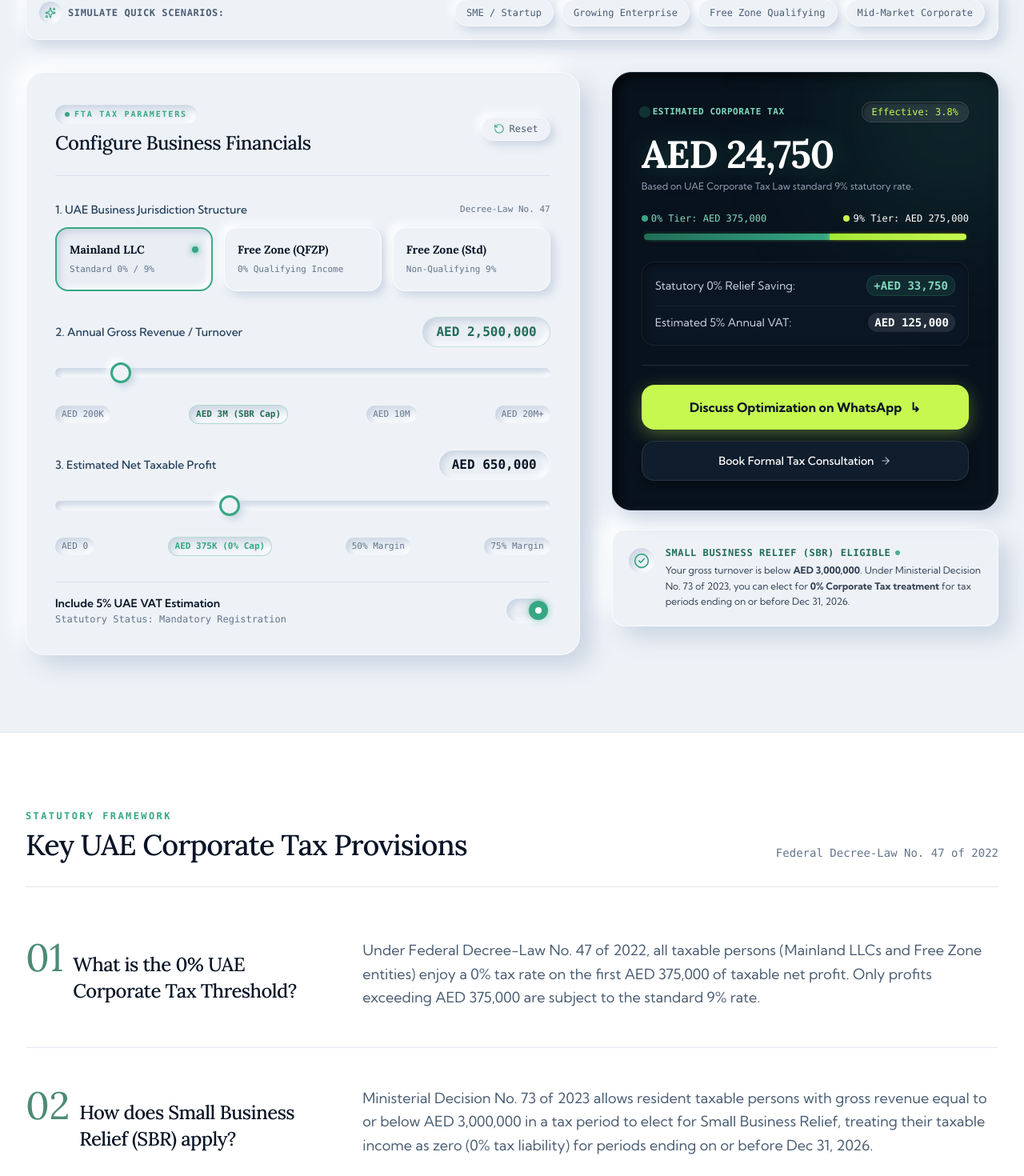
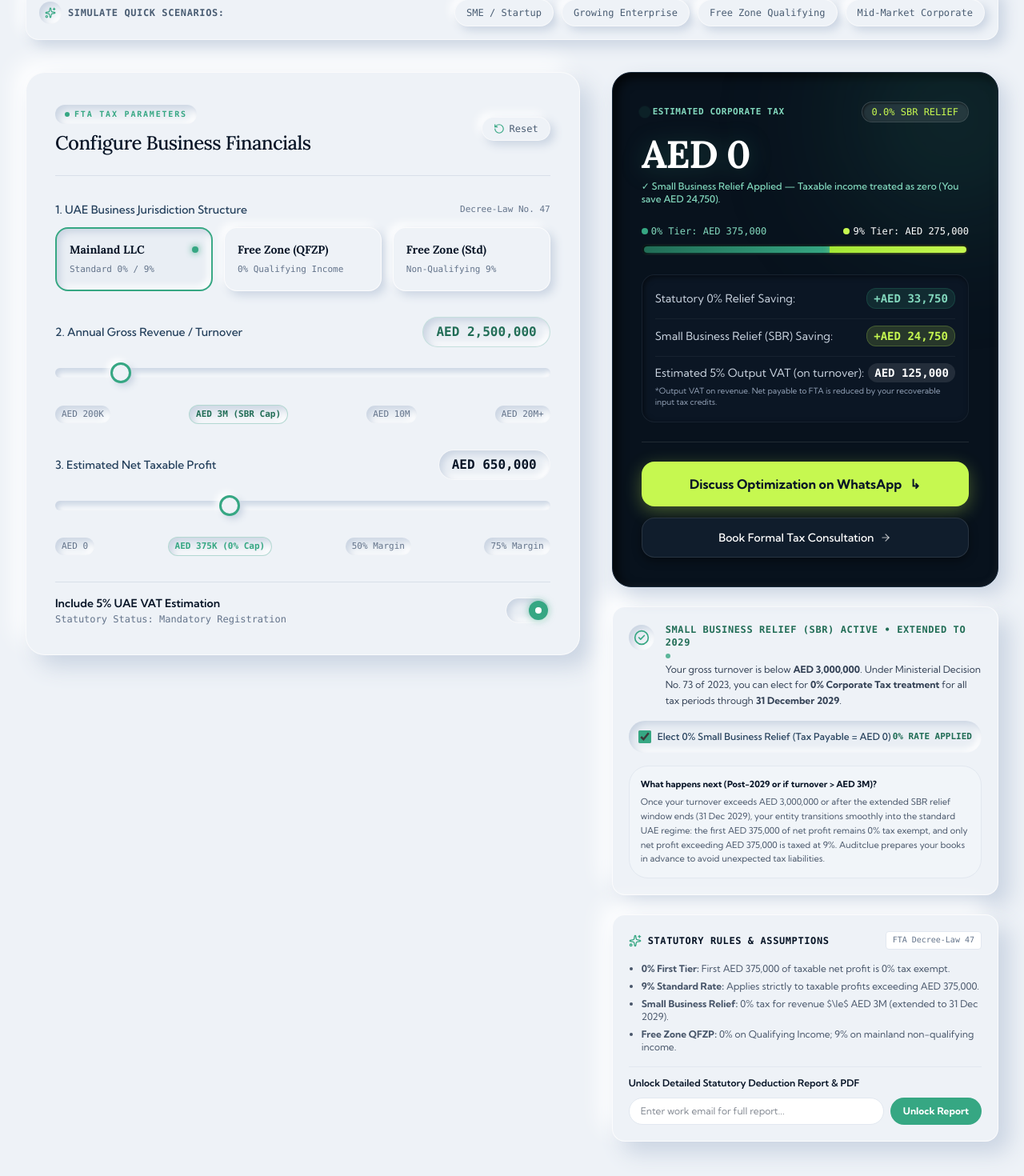
Before and after one commit to BluediamondPVT/auditclue, a Next.js app: page /calculator in a window 1280 px wide. Shown: the part 680-2150 px from the top of the page at 80% size. Built offline with nearby package versions, Linux system fonts and the light colour scheme.

Commit message:
feat: add UAE Corporate Tax & VAT calculator page with interactive SBR and lead capture components

```diff
--- a/src/app/calculator/page.tsx
+++ b/src/app/calculator/page.tsx
@@ -17,9 +17,9 @@ import {
 
 export const metadata: Metadata = {
   title:
-    "UAE Corporate Tax & VAT Calculator 2024–2026 | Auditclue Advisory",
+    "UAE Corporate Tax & VAT Calculator (2024–2029 Statutory Rules) | Auditclue Advisory",
   description:
-    "Calculate your UAE Corporate Tax liability (9%), check Small Business Relief eligibility (up to AED 3M revenue), and estimate VAT (5%) in real time.",
+    "Calculate your UAE Corporate Tax liability (9%), check Small Business Relief eligibility (up to AED 3M revenue extended to 2029), and estimate VAT (5%) in real time.",
 };
 
 const STATUTORY_FAQS = [
@@ -31,9 +31,9 @@ const STATUTORY_FAQS = [
   },
   {
     num: "02",
-    question: "How does Small Business Relief (SBR) apply?",
+    question: "How does Small Business Relief (SBR) apply & what happens after 2029?",
     answer:
-      "Ministerial Decision No. 73 of 2023 allows resident taxable persons with gross revenue equal to or below AED 3,000,000 in a tax period to elect for Small Business Relief, treating their taxable income as zero (0% tax liability) for periods ending on or before Dec 31, 2026.",
+      "Ministerial Decision No. 73 of 2023 allows resident taxable persons with gross revenue equal to or below AED 3,000,000 in a tax period to elect for Small Business Relief, treating their taxable income as zero (0% tax liability) for tax periods ending on or before Dec 31, 2029. Post-2029, or once revenue exceeds AED 3M, businesses transition to the standard regime: 0% up to AED 375,000, and 9% on net profits exceeding AED 375,000.",
   },
   {
     num: "03",
@@ -96,7 +96,7 @@ export default function CalculatorPage() {
             <div className="max-w-4xl">
               <div className="inline-flex items-center gap-2 bg-[#EAF4F0] text-[#216D56] border border-[#36A783]/25 px-3.5 py-1.5 rounded-full text-xs font-semibold tracking-wider uppercase mb-5 font-mono shadow-xs">
                 <span className="w-2 h-2 rounded-full bg-[#36A783] animate-pulse" />
-                <span>FTA STATUTORY SIMULATOR • 2024–2026</span>
+                <span>FTA STATUTORY SIMULATOR • 2024–2029 EXTENDED</span>
               </div>
 
               <h1 className="text-4xl sm:text-5xl lg:text-6xl font-serif text-[#071426] tracking-tight leading-[1.1] mb-6">
--- a/src/components/ContactForm.tsx
+++ b/src/components/ContactForm.tsx
@@ -4,15 +4,16 @@ import React, { useState } from "react";
 import { CheckCircle2, ArrowRight, Loader2, Sparkles, Send } from "lucide-react";
 
 const SERVICES_LIST = [
-  "Audit & Assurance",
+  "UAE Corporate Tax (9%)",
+  "Statutory Audit & Assurance",
+  "Business Setup & Formation",
   "Accounting & Bookkeeping",
-  "UAE VAT Services",
-  "UAE Corporate Tax",
+  "UAE VAT Services (5%)",
+  "Virtual CFO & Finance Advisory",
   "Transfer Pricing",
-  "CFO & Finance Advisory",
   "Corporate Finance",
   "Business Advisory",
-  "Compliance Services",
+  "Compliance Services (AML/ESR/UBO)",
   "Technology & Digital Finance",
   "Other / General Enquiry",
 ];
--- a/src/components/TaxCalculator.tsx
+++ b/src/components/TaxCalculator.tsx
@@ -60,6 +60,9 @@ export default function TaxCalculator() {
   const [revenue, setRevenue] = useState<number>(2500000);
   const [netProfit, setNetProfit] = useState<number>(650000);
   const [hasVatRegistration, setHasVatRegistration] = useState<boolean>(true);
+  const [electSBR, setElectSBR] = useState<boolean>(true);
+  const [leadEmail, setLeadEmail] = useState<string>("");
+  const [leadSubmitted, setLeadSubmitted] = useState<boolean>(false);
 
   // Formatting helper
   const formatAED = (val: number) => {
@@ -70,7 +73,7 @@ export default function TaxCalculator() {
     }).format(Math.max(0, val));
   };
 
-  // Statutory Calculations based on UAE Corporate Tax Law (Federal Decree-Law No. 47 of 2022)
+  // Statutory Calculations based on UAE Corporate Tax Law (Federal Decree-Law No. 47 of 2022 & Decision 73 of 2023)
   const calculation = useMemo(() => {
     const safeRevenue = Math.max(0, revenue);
     const safeProfit = Math.max(0, netProfit);
@@ -83,17 +86,23 @@ export default function TaxCalculator() {
     const statutoryExemptSlice = Math.min(safeProfit, 375000);
     const taxableProfitSlice = Math.max(0, safeProfit - 375000);
 
+    // Standard 9% tax without SBR:
+    const standardCorporateTax = taxableProfitSlice * 0.09;
+    const taxSavedByExemption = statutoryExemptSlice * 0.09;
+
     let corporateTax = 0;
-    let taxSavedByExemption = 0;
+    let sbrSavings = 0;
 
     if (businessType === "freezone_qualifying") {
       // 0% on Qualifying Income for Qualifying Free Zone Person
       corporateTax = 0;
-      taxSavedByExemption = safeProfit * 0.09;
+    } else if (isEligibleForSBR && electSBR) {
+      // Small Business Relief elected: Taxable income treated as zero under Ministerial Decision No. 73 of 2023
+      corporateTax = 0;
+      sbrSavings = standardCorporateTax;
     } else {
       // Standard 9% on profit exceeding AED 375,000
-      corporateTax = taxableProfitSlice * 0.09;
-      taxSavedByExemption = statutoryExemptSlice * 0.09;
+      corporateTax = standardCorporateTax;
     }
 
     // Effective Tax Rate
@@ -101,7 +110,7 @@ export default function TaxCalculator() {
       safeProfit > 0 ? (corporateTax / safeProfit) * 100 : 0;
 
     // Potential SBR savings if elected
-    const potentialSBRSavings = isEligibleForSBR ? corporateTax : 0;
+    const potentialSBRSavings = isEligibleForSBR ? standardCorporateTax : 0;
 
     // Estimated VAT (5% on taxable revenue)
     const vatThresholdStatus =
@@ -117,16 +126,19 @@ export default function TaxCalculator() {
       safeRevenue,
       safeProfit,
       isEligibleForSBR,
+      electSBR,
       statutoryExemptSlice,
       taxableProfitSlice,
+      standardCorporateTax,
       corporateTax,
+      sbrSavings,
       effectiveTaxRate,
       potentialSBRSavings,
       taxSavedByExemption,
       vatThresholdStatus,
       estimatedVatCollection,
     };
-  }, [revenue, netProfit, businessType, hasVatRegistration]);
+  }, [revenue, netProfit, businessType, hasVatRegistration, electSBR]);
 
   // Pre-filled WhatsApp link
   const whatsAppMessage = encodeURIComponent(
@@ -141,7 +153,13 @@ export default function TaxCalculator() {
 - Gross Revenue: AED ${revenue.toLocaleString()}
 - Net Profit: AED ${netProfit.toLocaleString()}
 - Estimated Tax: ${formatAED(calculation.corporateTax)}
-- SBR Eligible: ${calculation.isEligibleForSBR ? "Yes (0% Relief)" : "No"}
+- SBR Status: ${
+      calculation.isEligibleForSBR
+        ? electSBR
+          ? "Applied (AED 0 Tax under SBR)"
+          : "Eligible but Standard 9% viewed"
+        : "Turnover > AED 3M (Standard 9%)"
+    }
 I would like to speak with a chartered tax agent regarding statutory optimization and filing.`
   );
 
@@ -443,14 +461,18 @@ I would like to speak with a chartered tax agent regarding statutory optimizatio
 
             <div className="relative z-10">
               {/* Header */}
-              <div className="flex items-center justify-between mb-4">
+              <div className="flex items-center justify-between mb-4 flex-wrap gap-2">
                 <span className="inline-flex items-center gap-1.5 font-mono text-[11px] text-[#83D9BE] uppercase tracking-wider font-semibold">
                   <span className="w-2 h-2 rounded-full bg-[#36A783] animate-ping" />
                   ESTIMATED CORPORATE TAX
                 </span>
 
                 <span className="font-mono text-xs text-[#C6F850] bg-white/10 px-3 py-1 rounded-full border border-white/10 shadow-[inset_1px_1px_3px_rgba(0,0,0,0.6)]">
-                  Effective: {calculation.effectiveTaxRate.toFixed(1)}%
+                  {calculation.isEligibleForSBR && calculation.electSBR
+                    ? "0.0% SBR RELIEF"
+                    : businessType === "freezone_qualifying"
+                    ? "0.0% QFZP RATE"
+                    : `Effective: ${calculation.effectiveTaxRate.toFixed(1)}%`}
                 </span>
               </div>
 
@@ -460,7 +482,19 @@ I would like to speak with a chartered tax agent regarding statutory optimizatio
               </div>
 
               <div className="text-xs text-[#94A3B8] font-sans mb-6">
-                Based on UAE Corporate Tax Law standard 9% statutory rate.
+                {calculation.isEligibleForSBR && calculation.electSBR ? (
+                  <span className="text-[#83D9BE] font-medium">
+                    ✓ Small Business Relief Applied — Taxable income treated as zero (You save {formatAED(calculation.sbrSavings)}).
+                  </span>
+                ) : businessType === "freezone_qualifying" ? (
+                  <span className="text-[#83D9BE] font-medium">
+                    ✓ Qualifying Free Zone Person (QFZP) — 0% on Qualifying Income.
+                  </span>
+                ) : (
+                  <span>
+                    Based on standard UAE Corporate Tax Law 9% statutory rate on profit exceeding AED 375,000.
+                  </span>
+                )}
               </div>
 
               {/* Sunken Visual Tier Meter */}
@@ -512,11 +546,25 @@ I would like to speak with a chartered tax agent regarding statutory optimizatio
                   </span>
                 </div>
 
+                {calculation.isEligibleForSBR && calculation.electSBR && (
+                  <div className="flex justify-between items-center text-[#CBD5E1] pt-2 border-t border-white/5">
+                    <span>Small Business Relief (SBR) Saving:</span>
+                    <span className="font-mono font-bold text-[#C6F850] bg-[#C6F850]/15 px-2 py-0.5 rounded-md border border-[#C6F850]/20">
+                      +{formatAED(calculation.sbrSavings)}
+                    </span>
+                  </div>
+                )}
+
                 {hasVatRegistration && (
-                  <div className="flex justify-between items-center text-[#CBD5E1] pt-2 border-t border-white/5">
-                    <span>Estimated 5% Annual VAT:</span>
+                  <div className="flex flex-col gap-1 pt-2 border-t border-white/5">
+                    <div className="flex justify-between items-center text-[#CBD5E1]">
+                      <span>Estimated 5% Output VAT (on turnover):</span>
                       <span className="font-mono font-bold text-white bg-white/10 px-2 py-0.5 rounded-md">
                         {formatAED(calculation.estimatedVatCollection)}
+                      </span>
+                    </div>
+                    <span className="text-[10px] text-[#94A3B8] font-sans">
+                      *Output VAT on revenue. Net payable to FTA is reduced by your recoverable input tax credits.
                     </span>
                   </div>
                 )}
@@ -546,23 +594,47 @@ I would like to speak with a chartered tax agent regarding statutory optimizatio
             </div>
           </div>
 
-          {/* Small Business Relief (SBR) Status Deck */}
+          {/* Small Business Relief (SBR) Status Deck with 2029 Extension & Toggle */}
           {calculation.isEligibleForSBR ? (
-            <div className="neu-surface rounded-2xl p-5 border border-white/80 flex items-start gap-3.5">
+            <div className="neu-surface rounded-2xl p-5 border border-white/80 space-y-4">
+              <div className="flex items-start gap-3.5">
                 <div className="w-8 h-8 rounded-full neu-pressed shrink-0 flex items-center justify-center text-[#36A783] mt-0.5">
                   <CheckCircle2 className="w-5 h-5 text-[#36A783]" />
                 </div>
-              <div>
-                <div className="text-xs font-mono font-bold text-[#216D56] uppercase tracking-wider mb-1 flex items-center gap-1.5">
-                  <span>SMALL BUSINESS RELIEF (SBR) ELIGIBLE</span>
+                <div className="flex-1">
+                  <div className="text-xs font-mono font-bold text-[#216D56] uppercase tracking-wider mb-1 flex items-center gap-1.5 flex-wrap">
+                    <span>SMALL BUSINESS RELIEF (SBR) ACTIVE • EXTENDED TO 2029</span>
                     <span className="w-1.5 h-1.5 rounded-full bg-[#36A783] animate-pulse" />
                   </div>
                   <div className="text-xs text-[#334155] leading-relaxed">
-                  Your gross turnover is below <strong>AED 3,000,000</strong>.
-                  Under Ministerial Decision No. 73 of 2023, you can elect for
-                  <strong> 0% Corporate Tax treatment</strong> for tax periods ending on or before
-                  Dec 31, 2026.
+                    Your gross turnover is below <strong>AED 3,000,000</strong>. Under Ministerial Decision No. 73 of 2023, you can elect for <strong>0% Corporate Tax treatment</strong> for all tax periods through <strong>31 December 2029</strong>.
                   </div>
+                </div>
+              </div>
+
+              {/* Interactive SBR Elective Toggle */}
+              <div className="neu-pressed p-3 rounded-xl flex items-center justify-between text-xs font-medium text-[#071426]">
+                <div className="flex items-center gap-2">
+                  <input
+                    id="elect-sbr-checkbox"
+                    type="checkbox"
+                    checked={electSBR}
+                    onChange={(e) => setElectSBR(e.target.checked)}
+                    className="w-4 h-4 accent-[#36A783] cursor-pointer"
+                  />
+                  <label htmlFor="elect-sbr-checkbox" className="cursor-pointer font-semibold">
+                    Elect 0% Small Business Relief (Tax Payable = AED 0)
+                  </label>
+                </div>
+                <span className="font-mono text-[11px] font-bold text-[#216D56]">
+                  {electSBR ? "0% RATE APPLIED" : "STANDARD 9% VIEW"}
+                </span>
+              </div>
+
+              {/* What Next Statutory Transition Note */}
+              <div className="p-3.5 rounded-xl bg-[#F1F5F9] border border-slate-200 text-[11px] text-[#475569] leading-relaxed">
+                <strong className="text-[#071426] block mb-1">What happens next (Post-2029 or if turnover &gt; AED 3M)?</strong>
+                Once your turnover exceeds AED 3,000,000 or after the extended SBR relief window ends (31 Dec 2029), your entity transitions smoothly into the standard UAE regime: the first AED 375,000 of net profit remains 0% tax exempt, and only net profit exceeding AED 375,000 is taxed at 9%. Auditclue prepares your books in advance to avoid unexpected tax liabilities.
               </div>
             </div>
           ) : (
@@ -572,16 +644,76 @@ I would like to speak with a chartered tax agent regarding statutory optimizatio
               </div>
               <div>
                 <div className="text-xs font-mono font-bold text-[#071426] uppercase tracking-wider mb-1">
-                  STATUTORY TAX AUDIT APPLIES
+                  STANDARD 9% CORPORATE TAX REGIME
                 </div>
                 <div className="text-xs text-[#64748B] leading-relaxed">
-                  Turnover exceeds AED 3M. Entities with revenue &gt; AED 50M
-                  or Qualifying Free Zone Persons require certified audited
-                  financial statements for FTA filing.
+                  Turnover exceeds AED 3,000,000. Your entity is taxed at 0% on the first AED 375,000 and 9% on net profit above AED 375,000. Entities with revenue &gt; AED 50M or Qualifying Free Zone Persons require certified audited financial statements.
                 </div>
               </div>
             </div>
           )}
+
+          {/* Statutory Assumptions & Email Lead Gate */}
+          <div className="neu-surface rounded-2xl p-5 border border-white/80 space-y-4">
+            <div className="flex items-center justify-between">
+              <div className="text-xs font-mono font-bold text-[#071426] uppercase tracking-wider flex items-center gap-2">
+                <Sparkles className="w-4 h-4 text-[#36A783]" />
+                <span>STATUTORY RULES & ASSUMPTIONS</span>
+              </div>
+              <span className="text-[10px] font-mono text-[#64748B] bg-white px-2 py-0.5 rounded border border-slate-200">
+                FTA Decree-Law 47
+              </span>
+            </div>
+
+            <ul className="text-xs text-[#475569] space-y-1.5 list-disc pl-4 font-sans">
+              <li><strong>0% First Tier:</strong> First AED 375,000 of taxable net profit is 0% tax exempt.</li>
+              <li><strong>9% Standard Rate:</strong> Applies strictly to taxable profits exceeding AED 375,000.</li>
+              <li><strong>Small Business Relief:</strong> 0% tax for revenue $\le$ AED 3M (extended to 31 Dec 2029).</li>
+              <li><strong>Free Zone QFZP:</strong> 0% on Qualifying Income; 9% on mainland non-qualifying income.</li>
+            </ul>
+
+            {/* Email Lead Gate for Detailed Itemized Report */}
+            <div className="pt-3 border-t border-slate-200">
+              {!leadSubmitted ? (
+                <form
+                  onSubmit={(e) => {
+                    e.preventDefault();
+                    if (leadEmail.trim()) {
+                      setLeadSubmitted(true);
+                    }
+                  }}
+                  className="space-y-2.5"
+                >
+                  <div className="text-xs font-semibold text-[#071426]">
+                    Unlock Detailed Statutory Deduction Report & PDF
+                  </div>
+                  <div className="flex flex-col sm:flex-row gap-2">
+                    <input
+                      type="email"
+                      required
+                      value={leadEmail}
+                      onChange={(e) => setLeadEmail(e.target.value)}
+                      placeholder="Enter work email for full report..."
+                      className="flex-1 px-3.5 py-2 text-xs rounded-xl border border-slate-200 bg-white focus:outline-none focus:border-[#36A783]"
+                    />
+                    <button
+                      type="submit"
+                      className="px-4 py-2 bg-[#36A783] hover:bg-[#2B896B] text-white text-xs font-bold rounded-xl transition-colors cursor-pointer"
+                    >
+                      Unlock Report
+                    </button>
+                  </div>
+                </form>
+              ) : (
+                <div className="p-3 rounded-xl bg-[#EAF4F0] border border-[#36A783]/30 text-xs text-[#216D56] flex items-center gap-2">
+                  <CheckCircle2 className="w-4 h-4 text-[#36A783] shrink-0" />
+                  <span>
+                    Full report unlocked! An itemized compliance dossier has been sent to <strong>{leadEmail}</strong>.
+                  </span>
+                </div>
+              )}
+            </div>
+          </div>
 
         </div>
 
```
Also changed, not shown: 1 other file (tests, documents, lock files or other folders). Lines whose indentation alone changed are shown as unchanged.
